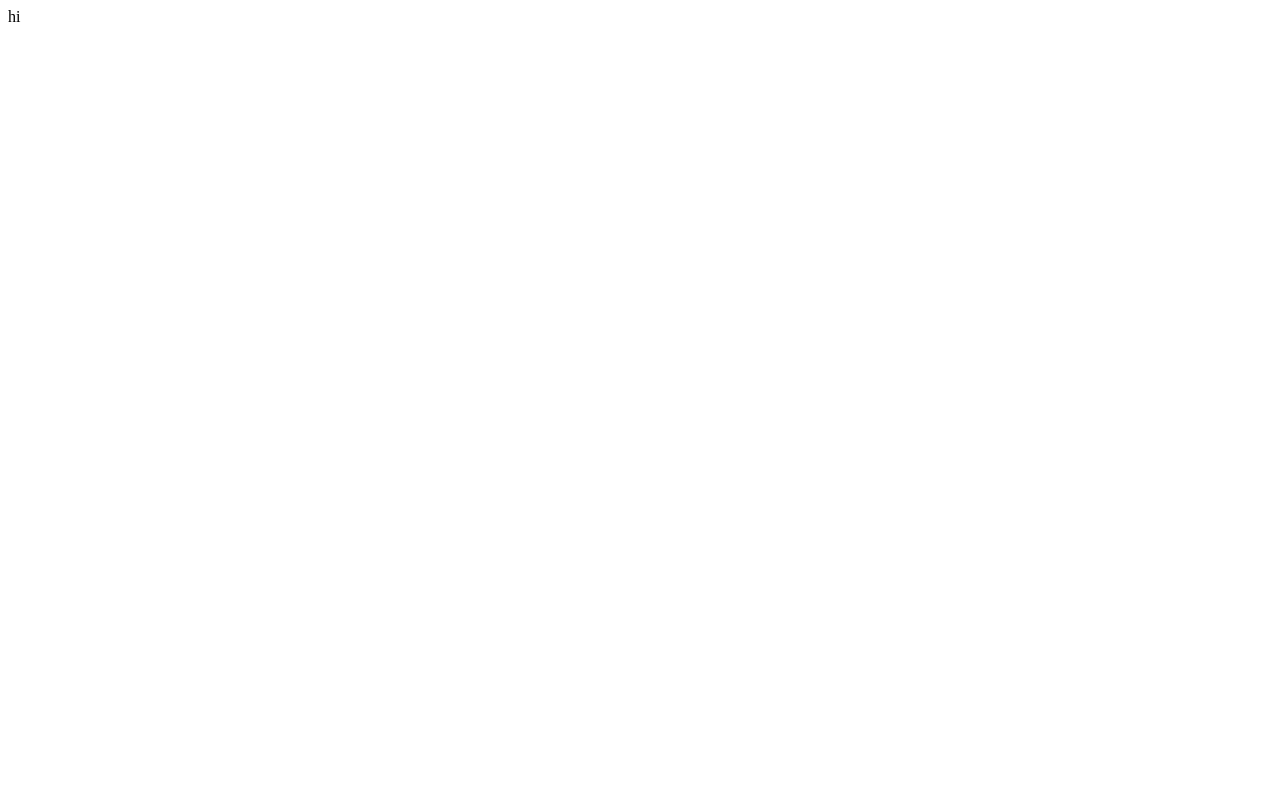
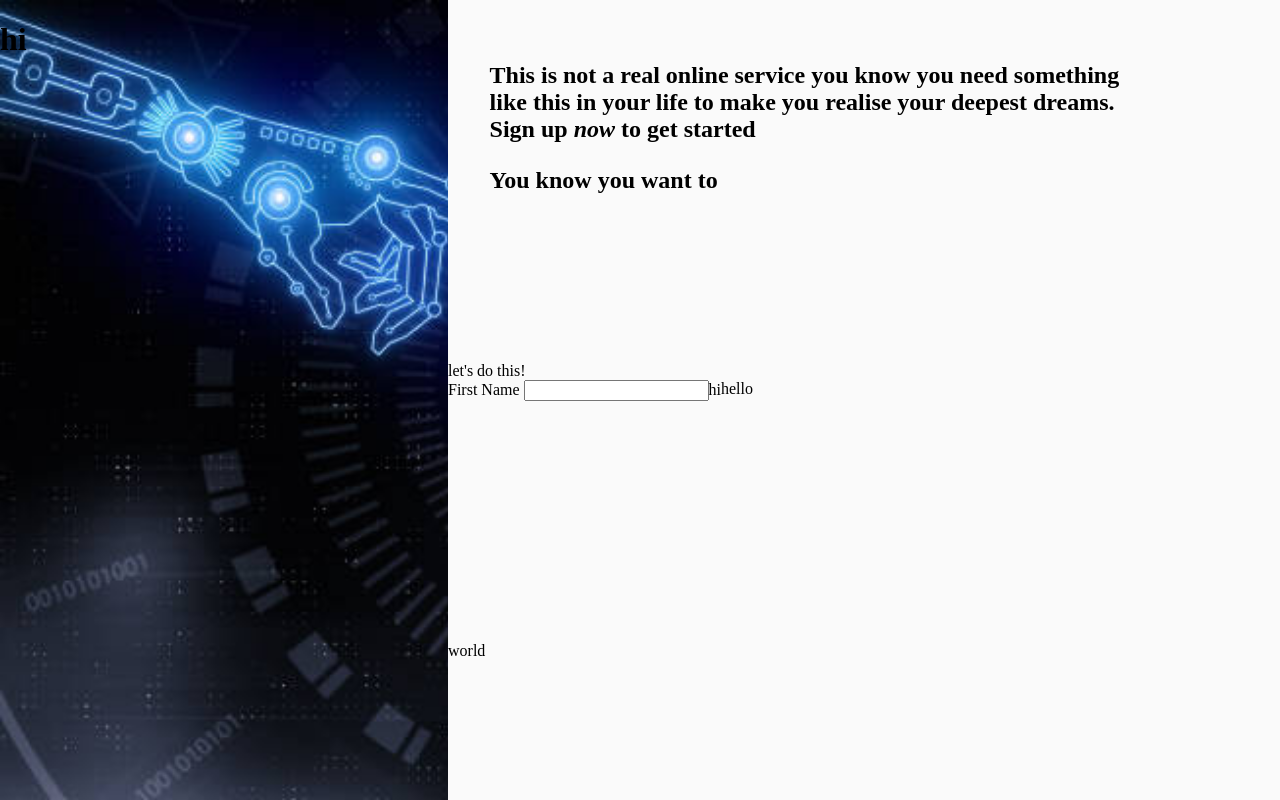
Before and after one commit to Inashi100/sign-up-form, a plain HTML site: page index.html in a window 1280 px wide. Drawn offline with Linux system fonts and the light colour scheme.

Commit message:
working on the form columns

```diff
--- a/index.html
+++ b/index.html
@@ -7,7 +7,35 @@
     <link rel="stylesheet" href="style.css">
 </head>
 <body>
-    hi
+    <div class="main">
+        <div class="left">
+            <h1>hi</h1>
+        </div>
+        <div class="right">
+            <div class="first"><h2>This is not a real online service you know you need something<br>like this in your life
+                to make you realise your deepest dreams.<br>
+                 Sign up <em>now</em> to get started
+                 <p>You know you want to</p>
+            </h2></div>
+            <div class="second">
+                let's do this!
+                <form action="" method="get" class="main-form">
+                    <div class="left-form">
+                        <label for="first_name">First Name</label>
+                        <input type="text" id="first_name">hi
+                    </div>
+                    <div class="right-form">
+                        hello
+                    </div>
+                 </form>
+            </div>
+            <div class="third">world</div>
+
+
+
+        </div>
+    </div>
+
+
 </body>
-<script src="main.js"></script>
 </html>
--- a/style.css
+++ b/style.css
@@ -0,0 +1,37 @@
+body{
+    padding: 0%;
+    margin: 0%;
+}
+.main{
+display: flex;
+flex-direction: row;
+width: 100vw;
+height: 100vh;
+}
+.left{
+    background-image: url('images/AI.jpg');
+    width: 35vw;
+    height: 100vh;
+    background-repeat: no-repeat;
+    background-size: cover;
+}
+.right{
+    display: flex;
+    flex-direction: column;
+    background-color: #fafafa;
+    width: 65vw;
+}
+.first{
+    height: 40vh;
+    align-items: flex-end;
+    margin-left: 5%;
+    margin-top: 5%;
+}
+
+.second{
+    height: 35vh;
+}
+.main-form{
+    display: flex;
+    flex-direction: row;
+}
```
Also changed, not shown: Fonts/Norse-Bold.otf (added), images/AI.jpg (added), images/odin.png (added), main.js (deleted).
